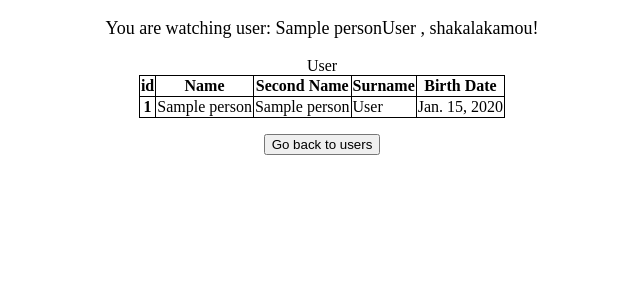
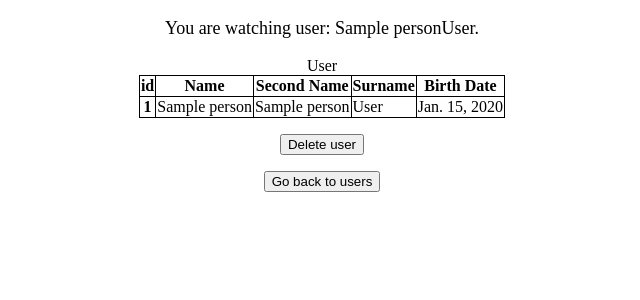
Before and after one commit to pyniuX/library, a Django app: page /library/people/users/1/ in a window 1280 px wide. Shown: the top 300 px of the page, without its empty margins (318-958 px from the left). Run offline with Django 5.2, Linux system fonts and the light colour scheme; tables that the repository leaves empty hold one stand-in row (values such as "Sample post").

Commit message:
deleting users works

```diff
--- a/mysite/library/templates/library/user_status.html
+++ b/mysite/library/templates/library/user_status.html
@@ -18,8 +18,7 @@
   </style>
 </head>
 <body>
-    <p style="font-size: large; text-align: center" >You are watching user: {{ user.name }}{{ user.surname }} , shakalakamou!</p>
-
+    <p style="font-size: large; text-align: center" >You are watching user: {{ user.name }}{{ user.surname }}.</p>
     <table class="center">
         <caption>User</caption>
         <thead>
@@ -46,7 +45,7 @@
         <tfoot>
         </tfoot>
       </table>
-
+      <p style= "text-align: center" ><a href="{% url 'library:user_delete' user.id%}"><button>Delete user</button></a></p>
       <p style= "text-align: center" ><a href="{% url 'library:users' %}"><button>Go back to users</button></a></p>
 </body>
 </html>
--- a/mysite/library/urls.py
+++ b/mysite/library/urls.py
@@ -11,12 +11,11 @@ urlpatterns = [
     path("people/users/", views.users, name="users"),
     path(
         "people/users/add/",
-        views.UserAddView.as_view(success_url=f"../{Person.objects.last().id+1}/"),
+        views.UserAddView.as_view(success_url=f"../"),
         name="user_add",
     ),
     path("people/users/<int:person_id>/", views.user_status, name="user_status"),
-    # path("people/users/delete/", views.user_delete, name="user_delete"),
+    path("people/users/<int:person_id>/delete/", views.user_delete, name="user_delete"),
     path("books/", views.books, name="books"),
     path("rents/", views.rents, name="rents"),
 ]
-# TODO: Person.objects.last is working only first time
--- a/mysite/library/views.py
+++ b/mysite/library/views.py
@@ -1,6 +1,6 @@
 from typing import Any
 
-from django.shortcuts import get_object_or_404, render
+from django.shortcuts import get_object_or_404, redirect, render
 from django.views.generic.edit import CreateView
 
 from .models import Person
@@ -40,11 +40,11 @@ def user_status(request, person_id):
     return render(request, "library/user_status.html", context)
 
 
-# def user_delete(request, person_id):
-#     user = get_object_or_404(Person, pk=person_id)
-#     user.is_active = False
-#     user.save()
-#     return render(request, "library/users.html")
+def user_delete(request, person_id):
+    user = get_object_or_404(Person, pk=person_id)
+    user.is_active = False
+    user.save()
+    return redirect("/library/people/users/")
 
 
 def books(request):
```
Also changed, not shown: mysite/library/templates/library/user_delete.html (deleted, +0 -13 lines).
